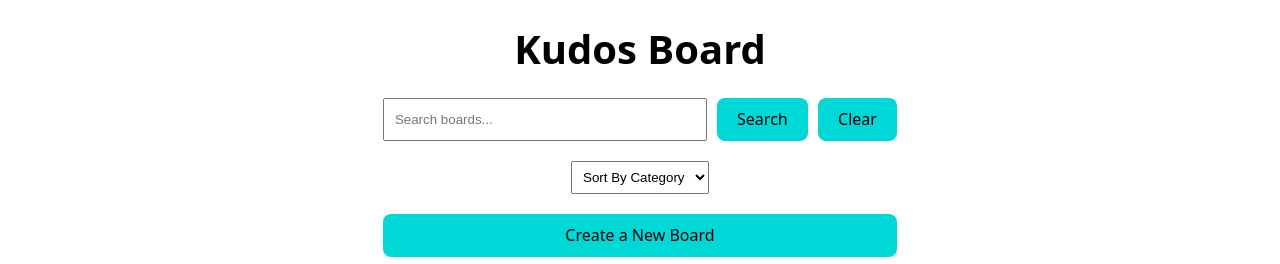
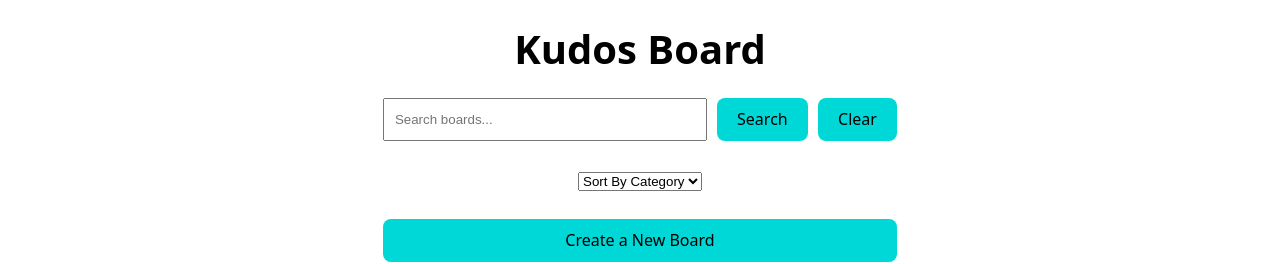
Before and after one commit to Monica-Coira/kudos-board, a React (Vite) app in the folder frontend/: page / in a window 1280 px wide. Shown: the top 264 px of the page. Built offline with nearby package versions, Linux system fonts and the light colour scheme; no server answers.

Commit message:
added filter by category functionality

```diff
--- a/frontend/src/App.jsx
+++ b/frontend/src/App.jsx
@@ -31,6 +31,14 @@ const App = () => {
     fetchData(`boards/search?title=${searchQuery}`, setBoardData);
   }
 
+  const fetchSortData = async (chosenCategory) => {
+    if (chosenCategory === "All"){
+      fetchBoardData();
+      return;
+    }
+    fetchData(`boards/sort?category=${chosenCategory}`, setBoardData);
+  }
+
   useEffect(() => {
     fetchBoardData();
   }, [])
@@ -41,7 +49,7 @@ const App = () => {
         <h1 className="app-title">Kudos Board</h1>
         <section className="header-forms">
           <SearchForm fetchSearchData={fetchSearchData} fetchBoardData={fetchBoardData}/>
-          <SortForm />
+          <SortForm fetchSortData={fetchSortData}/>
           <CreateBoard />
         </section>
       </header>
--- a/frontend/src/SortForm.jsx
+++ b/frontend/src/SortForm.jsx
@@ -1,15 +1,26 @@
 import './SortForm.css'
+import { useState, useEffect } from 'react';
 
-const SortForm = () => {
+const SortForm = ({ fetchSortData }) => {
+    const [chosenCategory, setChosenCategory] = useState("")
+
+    const handleSortChange = (event) => {
+        setChosenCategory((prev) => event.target.value);
+    }
+
+    useEffect(() => {
+        fetchSortData(chosenCategory);
+    }, [chosenCategory])
+
     return (
-        <div>
-            <select name="sort" className="sort-dropdown">
+        <div className="sort-dropdown">
+            <select name="sort" onChange={handleSortChange}>
                 <option disabled selected>Sort By Category</option>
-                <option value="all">All</option>
-                <option value="recent">Recent</option>
-                <option value="celebration">Celebration</option>
-                <option value="thankYou">Thank You</option>
-                <option value="inspiration">Inspiration</option>
+                <option value="All">All</option>
+                <option value="Recent">Recent</option>
+                <option value="Celebration">Celebration</option>
+                <option value="Thank You">Thank You</option>
+                <option value="Inspiration">Inspiration</option>
             </select>
         </div>
     );
```
